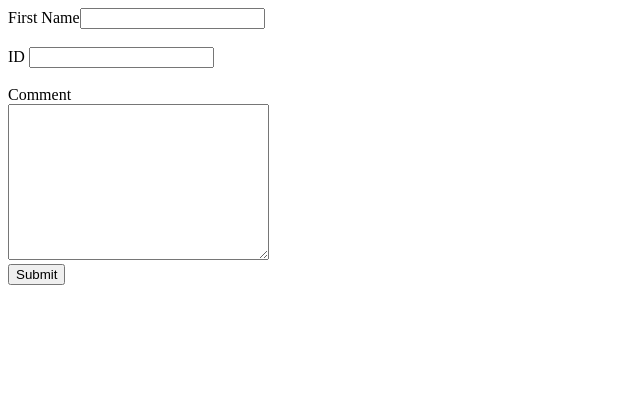
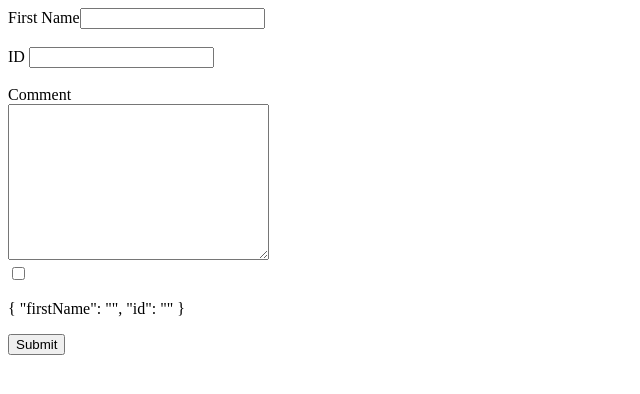
Before and after one commit to yhan0704/AngularStudy, an Angular app: page / in a window 1280 px wide. Shown: the top 394 px of the page, without its empty margins (0-640 px from the left). Built offline with nearby package versions, Linux system fonts and the light colour scheme.

Commit message:
checkbox and show object to json

```diff
--- a/src/app/contact-form/contact-form.component.html
+++ b/src/app/contact-form/contact-form.component.html
@@ -23,5 +23,13 @@
         <br>
         <textarea name="" id="comment" cols="30" rows="10"></textarea>
     </div>
+
+    <div>
+        <label>
+            <input type="checkbox">
+        </label>
+        <p>{{form.value | json}}</p>
+    </div>
+
     <button>Submit</button>
 </form>
```
